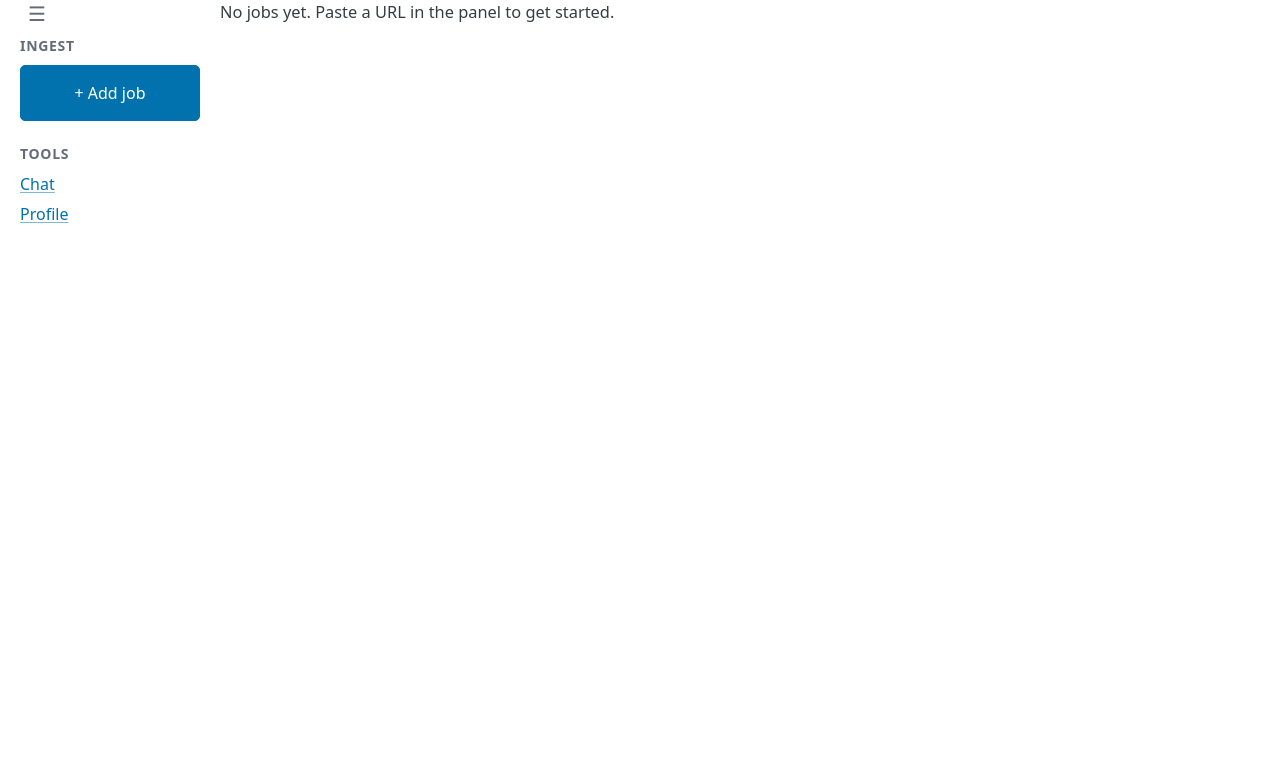
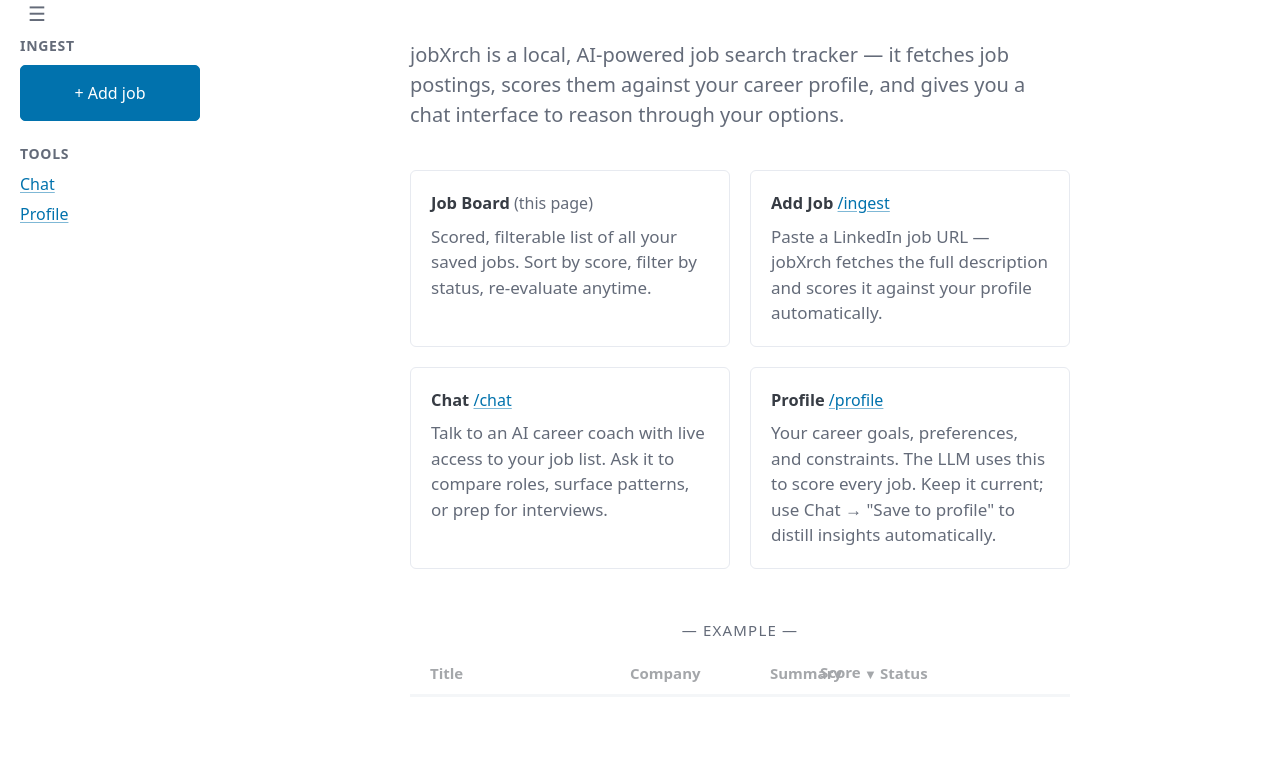
Before and after one commit to braudelan/jobxrch, a FastAPI app: page / in a window 1280 px wide. Shown: the part 152-909 px from the top of the page. Before the commit the page ends 375 px from the top, so only its background shows below. Run offline with FastAPI, Linux system fonts and the light colour scheme; data that the repository does not hold is empty; some libraries are stand-ins or nearby versions.

Commit message:
feat(web): add welcome banner for empty dashboard state
- Replaces the one-line placeholder with a description, how-to-use cards, and a mock job row
- Gives new users immediate orientation without requiring a backend change

Co-Authored-By: Claude Sonnet 4.6 <noreply@anthropic.com>

```diff
--- a/src/web/templates/index.html
+++ b/src/web/templates/index.html
@@ -217,7 +217,61 @@
         </tbody>
     </table>
     {% else %}
-        <p>No jobs yet. Paste a URL in the panel to get started.</p>
+    <div style="max-width: 700px; margin: 2rem auto; padding: 0 1rem;">
+
+        <p style="font-size: 1rem; color: var(--pico-muted-color, #888); margin-bottom: 2rem;">
+            jobXrch is a local, AI-powered job search tracker — it fetches job postings, scores them against your career profile, and gives you a chat interface to reason through your options.
+        </p>
+
+        <div style="display: grid; grid-template-columns: 1fr 1fr; gap: 1rem; margin-bottom: 2.5rem;">
+
+            <div style="border: 1px solid var(--pico-muted-border-color, #333); border-radius: 6px; padding: 1rem;">
+                <div style="font-weight: 600; margin-bottom: 0.4rem;">Job Board <span style="font-weight:400; font-size:0.8rem; color: var(--pico-muted-color, #888);">(this page)</span></div>
+                <p style="font-size: 0.85rem; color: var(--pico-muted-color, #888); margin: 0;">Scored, filterable list of all your saved jobs. Sort by score, filter by status, re-evaluate anytime.</p>
+            </div>
+
+            <div style="border: 1px solid var(--pico-muted-border-color, #333); border-radius: 6px; padding: 1rem;">
+                <div style="font-weight: 600; margin-bottom: 0.4rem;">Add Job <a href="/ingest" style="font-weight:400; font-size:0.8rem;">/ingest</a></div>
+                <p style="font-size: 0.85rem; color: var(--pico-muted-color, #888); margin: 0;">Paste a LinkedIn job URL — jobXrch fetches the full description and scores it against your profile automatically.</p>
+            </div>
+
+            <div style="border: 1px solid var(--pico-muted-border-color, #333); border-radius: 6px; padding: 1rem;">
+                <div style="font-weight: 600; margin-bottom: 0.4rem;">Chat <a href="/chat" style="font-weight:400; font-size:0.8rem;">/chat</a></div>
+                <p style="font-size: 0.85rem; color: var(--pico-muted-color, #888); margin: 0;">Talk to an AI career coach with live access to your job list. Ask it to compare roles, surface patterns, or prep for interviews.</p>
+            </div>
+
+            <div style="border: 1px solid var(--pico-muted-border-color, #333); border-radius: 6px; padding: 1rem;">
+                <div style="font-weight: 600; margin-bottom: 0.4rem;">Profile <a href="/profile" style="font-weight:400; font-size:0.8rem;">/profile</a></div>
+                <p style="font-size: 0.85rem; color: var(--pico-muted-color, #888); margin: 0;">Your career goals, preferences, and constraints. The LLM uses this to score every job. Keep it current; use Chat → "Save to profile" to distill insights automatically.</p>
+            </div>
+
+        </div>
+
+        <div style="text-align: center; font-size: 0.75rem; color: var(--pico-muted-color, #888); letter-spacing: 0.08em; margin-bottom: 0.5rem; text-transform: uppercase;">— example —</div>
+        <table style="opacity: 0.45; pointer-events: none;">
+            <thead>
+                <tr>
+                    <th>Title</th>
+                    <th>Company</th>
+                    <th>Summary</th>
+                    <th>Score</th>
+                    <th>Status</th>
+                    <th></th>
+                </tr>
+            </thead>
+            <tbody>
+                <tr>
+                    <td><a href="#">Senior Software Engineer</a></td>
+                    <td><span>Acme Corp</span><br><span class="meta">Remote</span></td>
+                    <td><span class="preview">Strong match — Rust + distributed systems align well with your background. Equity comp below target.</span></td>
+                    <td><span class="score score-high">8</span></td>
+                    <td><span class="status-badge status-saved">saved</span></td>
+                    <td></td>
+                </tr>
+            </tbody>
+        </table>
+
+    </div>
     {% endif %}
 
     </div>{# /.main #}
```
